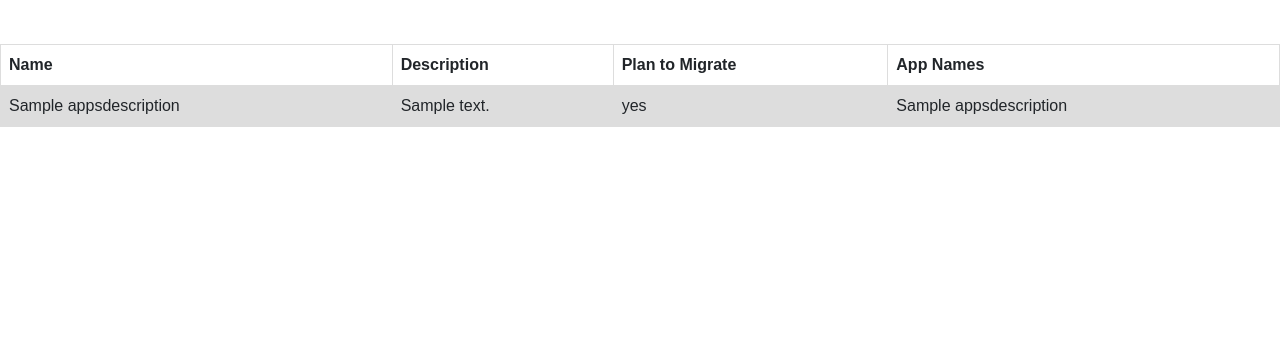
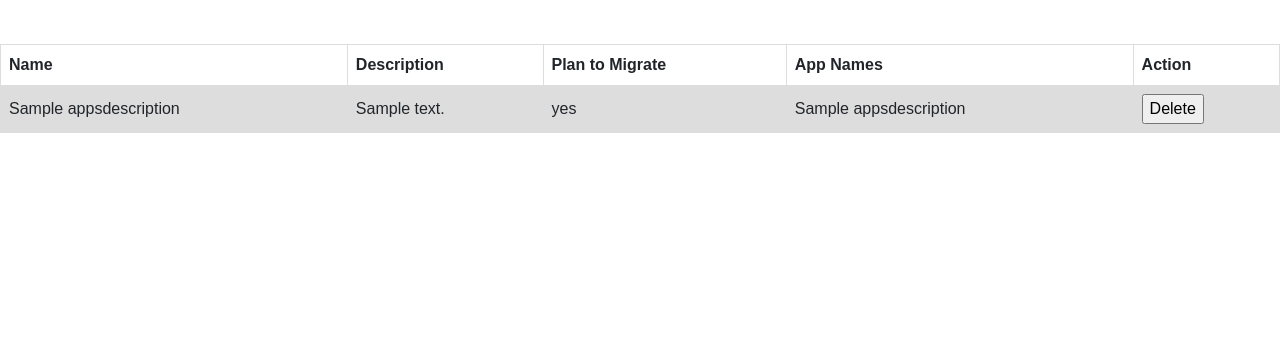
Before and after one commit to PatelFarhaan/Terraform-Integration-Platform, a Django app: page /aws/manageapp/ in a window 1280 px wide. Shown: the part 56-420 px from the top of the page. Run offline with Django 3.2, Linux system fonts and the light colour scheme; tables that the repository leaves empty hold one stand-in row (values such as "Sample post"); some libraries are stand-ins or nearby versions.

Commit message:
manage apps page working fine

```diff
--- a/aws/views.py
+++ b/aws/views.py
@@ -1,7 +1,7 @@
 import boto3
 from django.shortcuts import render
+from aws.models import AppsDescription
 from aws.forms import DashboardForm
-from aws.models import AppsDescription
 
 
 def index(request):
@@ -62,5 +62,11 @@ def createapp(request):
 
 
 def manageapp(request):
+
+    if request.method == "POST":
+        app_name = request.POST.get('appname')
+        del_app = AppsDescription.objects.filter(name=app_name).first().delete()
+
+
     apps = AppsDescription.objects.order_by("name")
     return render(request, "manageapp.html", {"apps":apps})
--- a/templates/base.html
+++ b/templates/base.html
@@ -38,6 +38,7 @@
       font-family: arial, sans-serif;
       border-collapse: collapse;
       width: 100%;
+      align-items: center;
     }
 
     td, th {
--- a/templates/manageapp.html
+++ b/templates/manageapp.html
@@ -16,6 +16,7 @@
     <th>Description</th>
     <th>Plan to Migrate</th>
     <th>App Names</th>
+    <th>Action</th>
   </tr>
 
   {% for app in apps %}
@@ -26,6 +27,13 @@
     <td>{{ app.description }}</td>
     <td>{{ app.plan_to_migrate }}</td>
     <td>{{ app.app_names }}</td>
+    <td>
+      <form  method="POST" >
+        {% csrf_token %}
+        <input type="hidden" name="appname" value="{{ app.name }}">
+      <input type="submit" value="Delete">
+      </form>
+    </td>
 
   </tr>
   {% endfor %}
```
Also changed, not shown: aws/forms.py (line endings or trailing spaces).
